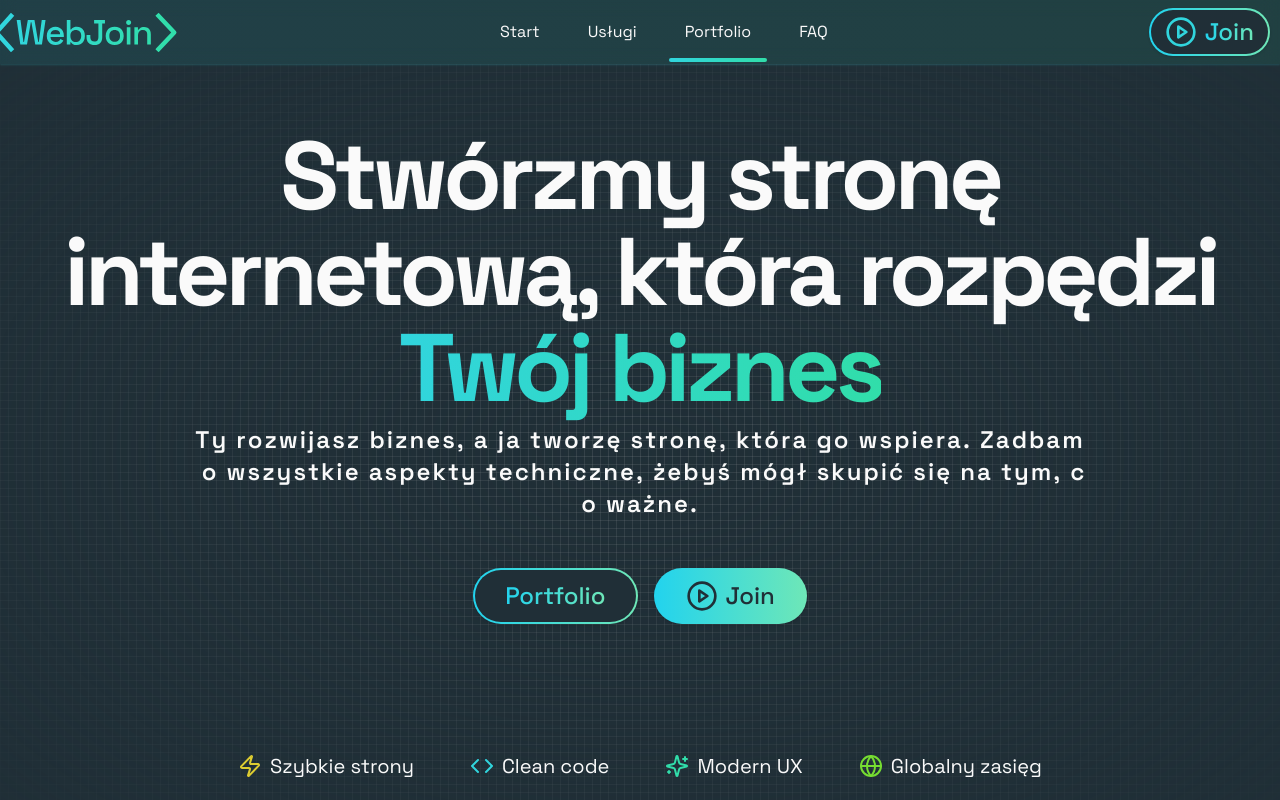
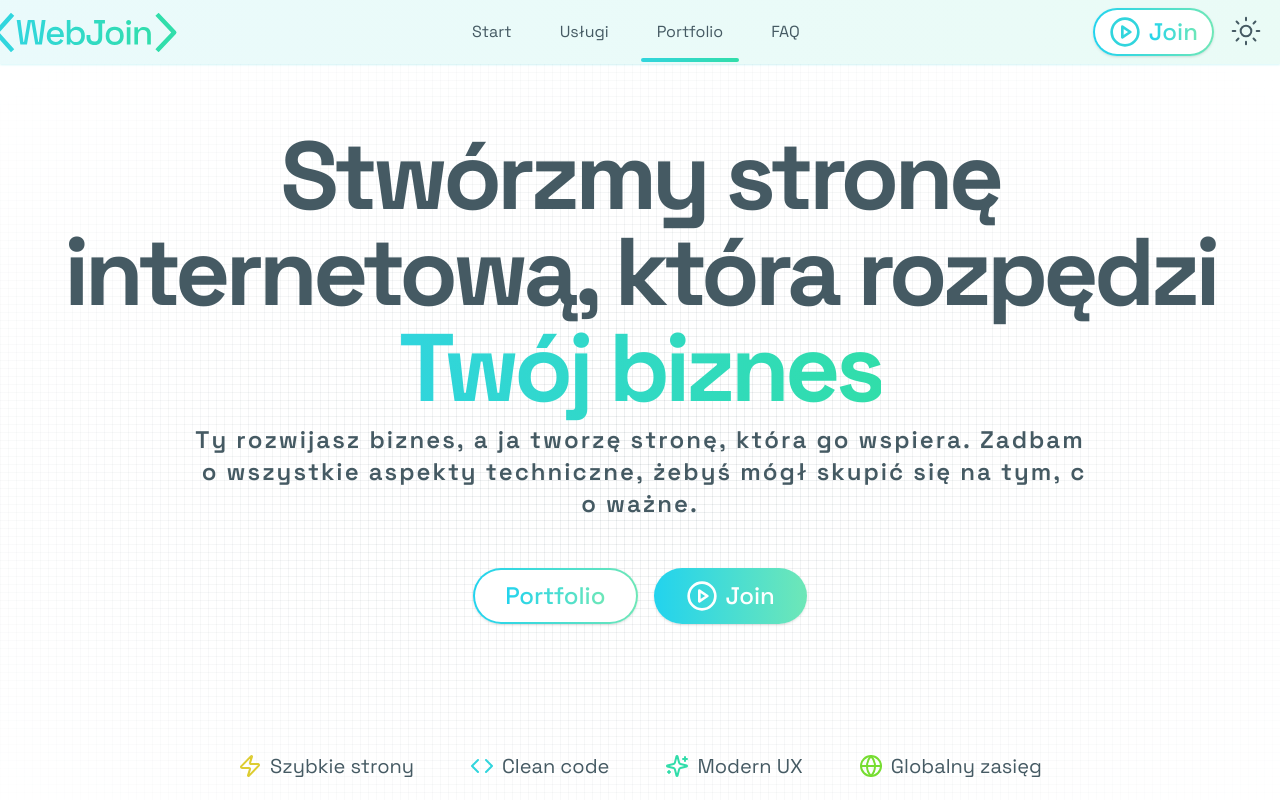
Before and after one commit to RostyslaWozniak/web-join, a Next.js app: page / in a window 1280 px wide. Shown: the top 800 px of the page. Built offline with nearby package versions, Linux system fonts and the light colour scheme; no server answers.

Commit message:
fix dark mode

```diff
--- a/src/app/layout.tsx
+++ b/src/app/layout.tsx
@@ -25,7 +25,7 @@ export default function RootLayout({
   return (
     <html
       lang="pl"
-      className={`${spaceGrotesk.className} dark scroll-smooth`}
+      className={`${spaceGrotesk.className} scroll-smooth`}
       suppressHydrationWarning
     >
       <body className="overflow-x-hidden selection:bg-primary-cyan selection:text-background">
--- a/src/components/header/index.tsx
+++ b/src/components/header/index.tsx
@@ -1,6 +1,6 @@
 import { MaxWidthWrapper } from "@/components/max-width-wrapper";
 import { Logo } from "@/components/icons";
-// import { ThemeToggle } from "@/components/ui/theme-toogle";
+import { ThemeToggle } from "@/components/ui/theme-toogle";
 import { GradientButton } from "@/components/ui/gradient-button";
 import { navigation } from "./navigation";
 import { Nav } from "./nav";
@@ -17,9 +17,9 @@ export function Header() {
             Join
           </GradientButton>
         </nav>
-        {/* <div className="min-w-14 pl-4 pt-1">
+        <div className="min-w-14 pl-4 pt-1">
           <ThemeToggle />
-        </div> */}
+        </div>
       </MaxWidthWrapper>
     </header>
   );
--- a/src/components/providers/index.tsx
+++ b/src/components/providers/index.tsx
@@ -1,12 +1,10 @@
-// import { ThemeProvider } from "./theme-provider";
+import { ThemeProvider } from "./theme-provider";
 import { ReactLenis } from "lenis/react";
 
 export function Providers({ children }: { children: React.ReactNode }) {
   return (
     <ReactLenis root options={{ lerp: 0.1 }}>
-      {/* <ThemeProvider attribute="class"> */}
-      {children}
-      {/* </ThemeProvider> */}
+      <ThemeProvider attribute="class">{children}</ThemeProvider>
     </ReactLenis>
   );
 }
--- a/src/components/ui/gradient-button.tsx
+++ b/src/components/ui/gradient-button.tsx
@@ -16,7 +16,7 @@ export function GradientButton({
 }: GradientButtonProps) {
   return (
     <Button
-      className="group relative isolate w-full bg-gradient-to-r from-cyan-400 to-emerald-300 shadow transition-shadow duration-300 hover:shadow-[0px_0px_20px_6px_hsl(var(--primary-cyan)_/_70%)] md:w-auto"
+      className="du ration-300 group relative isolate w-full bg-gradient-to-r from-cyan-400 to-emerald-300 shadow transition-shadow hover:shadow-[0px_0px_20px_6px_#22D3EE70] md:w-auto"
       {...props}
     >
       {outline && (
```
